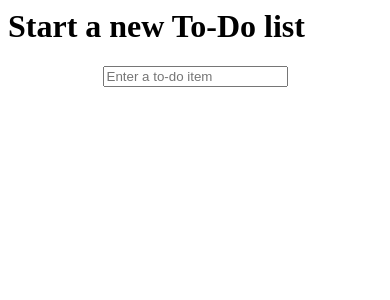
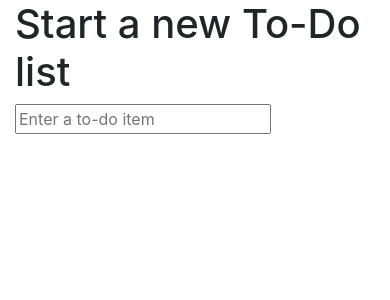
Before and after one commit to lilycat0612/myDjango, a Django app: page / in a window 390 px wide. Shown: the top 300 px of the page. Run offline with Django 3.2, Linux system fonts and the light colour scheme; some libraries are stand-ins or nearby versions.

Commit message:
section 7.5 finished

```diff
--- a/lists/templates/base.html
+++ b/lists/templates/base.html
@@ -1,19 +1,30 @@
-
-<html>
+<!DOCTYPE html>
+<html lang="en">
 <head>
 	<title>To-Do lists</title>
+	<meta name="viewport" content="width=device-width,initial-scale 1.0">
+	<link href="/static/bootstrap/css/bootstrap.min.css" rel="stylesheet" media="screen">
 </head>
 <body>
+<div class="container">
+	<div class="row">
+		<div class="col-md-6 col-md-offset-3">
+			<div class=="text-center">
 				<h1>{% block header_text %}{% endblock %}</h1>
 				<form method="POST" action="{% block form_action %}{% endblock %}">
-		<p style="text-align:center;">
-		<!--the location of inputbox in the middle of website -->
 						<input name="item_text" id="id_new_item" placeholder="Enter a to-do item" />
-		</p>
 						{%csrf_token%}
 				</form>
+			</div>
+		</div>
+	</div>
+
+	<div class="row">
+		<div class="col-md-6 col-md-offset-3">
 			{% block table %}
 			{% endblock %}
+		</div>
+	</div>
 
 
 </body>
```
Also changed, not shown: functional_tests/tests.py (+7 -6 lines). Lines whose indentation alone changed are shown as unchanged.
